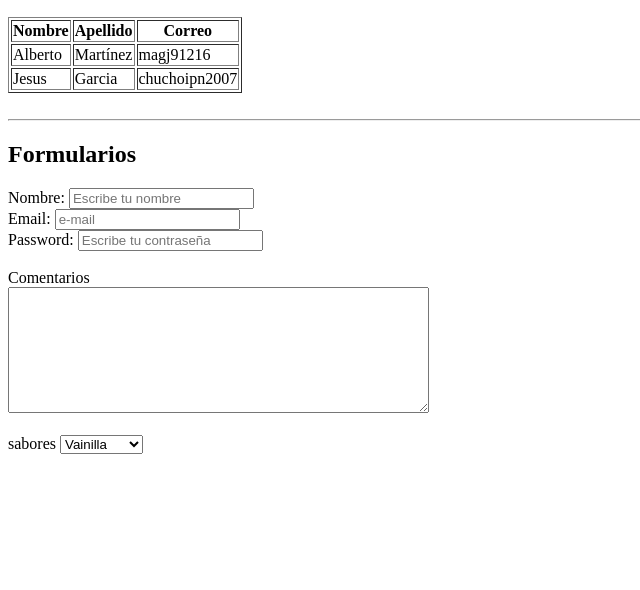
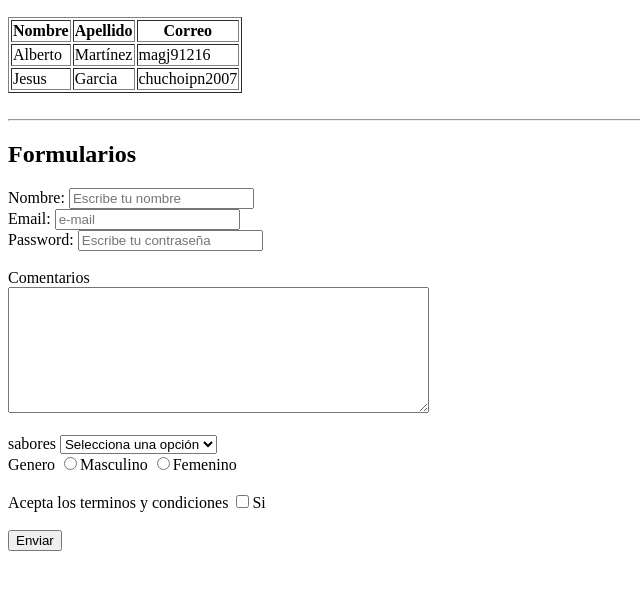
Before and after one commit to beticomtz24/TABLAS_HTML, a plain HTML site: page index.html in a window 1280 px wide. Shown: the part 110-700 px from the top of the page, without its empty margins (0-640 px from the left). Drawn offline with Linux system fonts and the light colour scheme.

Commit message:
formularios2.0

```diff
--- a/index.html
+++ b/index.html
@@ -53,11 +53,23 @@
         <!--Select-->
         <label for="sabores">sabores</label>
         <select name="sabores" >
+            <option value="" selected disabled hidden>Selecciona una opción </option>
             <option value="Vainilla">Vainilla</option>
             <option value="Fresa">Fresa </option>
             <option value="Chocolate">Chocolate</option>
-
         </select>
+        <br>
+        <!--Radio-->
+        <label for="genero">Genero</label>
+        <input type="radio" name="genero">Masculino
+        <input type="radio" name="genero">Femenino
+        <br><br>
+        <!--Checkbox-->
+        <label for="terminos">Acepta los terminos y condiciones</label>
+        <input type="checkbox" name="terminos" >Si
+        <br><br>
+        <!--Enviar / submit-->
+        <button type="submit">Enviar </button>
 
 
     </form>
```
